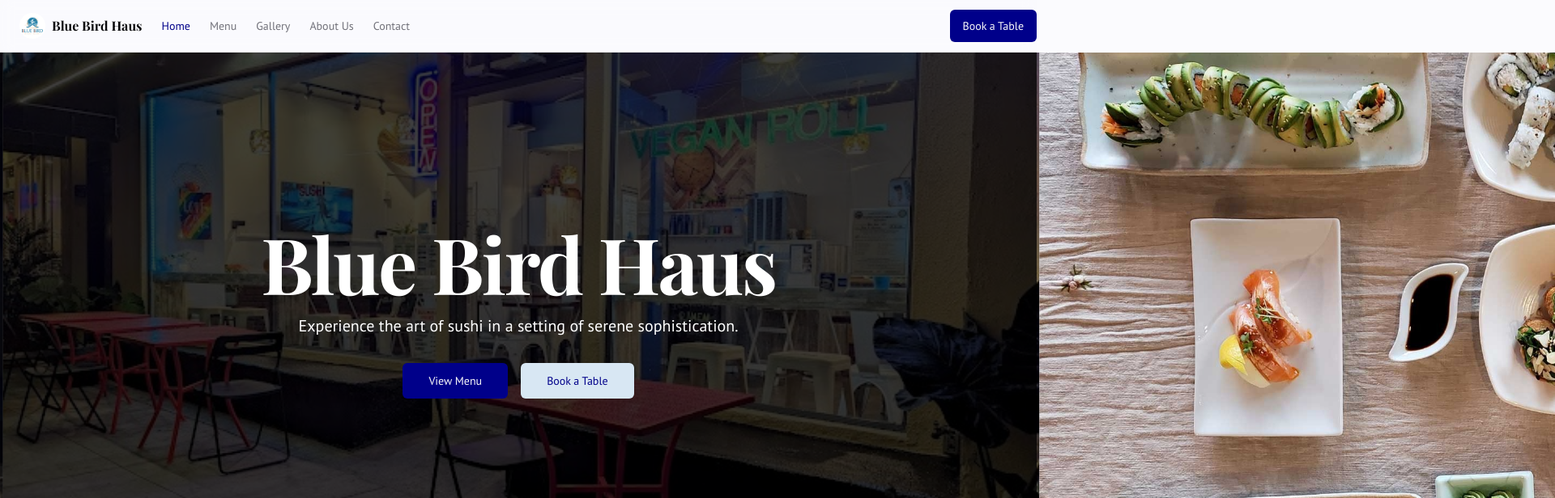
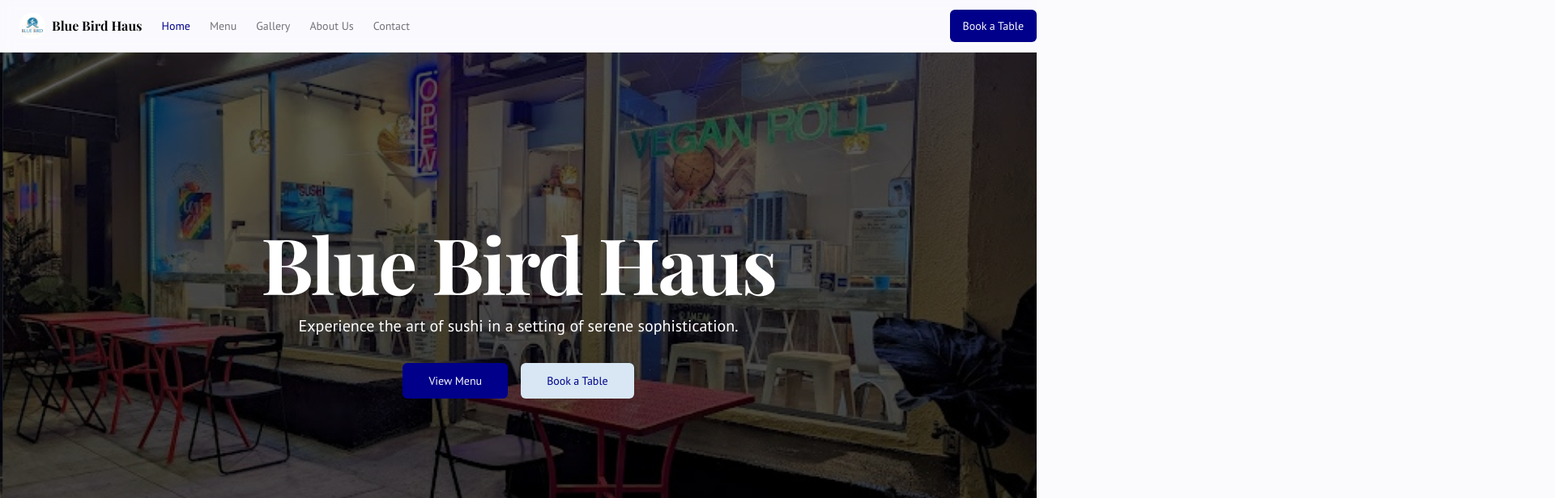
Before and after one commit to SawSimonLinn/bluebirdhaussushi, a Next.js app: page / in a window 1280 px wide. Shown: the top 616 px of the page at 81% size, 1920 px wide, since content can reach past the window. Built offline with nearby package versions, Linux system fonts and the light colour scheme; a web font is replaced by a local one.

Commit message:
fixing horizontal scroll error

```diff
--- a/src/app/globals.css
+++ b/src/app/globals.css
@@ -4,6 +4,7 @@
 
 body {
   font-family: "PT Sans", sans-serif;
+
   max-width: 100vw;
   overflow-x: hidden;
 }
--- a/src/app/page.tsx
+++ b/src/app/page.tsx
@@ -13,29 +13,6 @@
   CarouselItem,
 } from "@/components/ui/carousel";
 import Autoplay from "embla-carousel-autoplay";
-
-// const heroImages = [
-//   {
-//     src: "/images/hero1.jpg",
-//     alt: "Hero background image of a modern sushi restaurant interior",
-//     data_ai_hint: "restaurant interior",
-//   },
-//   {
-//     src: "/images/hero2.jpg",
-//     alt: "A close-up of a beautifully presented sushi platter",
-//     data_ai_hint: "sushi platter",
-//   },
-//   {
-//     src: "/images/hero3.jpg",
-//     alt: "Guests dining in a sophisticated and ambient restaurant",
-//     data_ai_hint: "fine dining",
-//   },
-//   {
-//     src: "/images/hero4.jpg",
-//     alt: "A chef carefully preparing a sushi roll",
-//     data_ai_hint: "sushi chef",
-//   },
-// ];
 
 const heroImages = [
   {
@@ -63,42 +40,14 @@
   return (
     <div className="flex flex-col min-h-screen">
       <main className="flex-1">
-        <section className="relative h-[60vh] md:h-[80vh] flex items-center justify-center text-center text-white">
-          {/* <Carousel
-            className="absolute inset-0 w-full h-full"
-            plugins={[
-              Autoplay({
-                delay: 5000,
-                stopOnInteraction: false,
-                stopOnMouseEnter: true,
-              }),
-            ]}
-            opts={{ loop: true }}
-          >
-            <CarouselContent className="w-full h-full">
-              {heroImages.map((image, index) => (
-                <CarouselItem key={index} className="relative w-full h-full">
-                  <Image
-                    src={image.src}
-                    alt={image.alt}
-                    fill
-                    style={{ objectFit: "cover" }}
-                    className="z-0"
-                    data-ai-hint={image.data_ai_hint}
-                    priority={index === 0}
-                  />
-                </CarouselItem>
-              ))}
-            </CarouselContent>
-          </Carousel> */}
-
-          <div className="absolute inset-0 bg-black/50 z-10" />
+        <section className="relative h-[60vh] md:h-[80vh] flex items-center justify-center text-center text-white overflow-hidden">
+          {/* 🔁 Background Carousel */}
           <div className="embla absolute inset-0 z-0" ref={emblaRef}>
             <div className="embla__container flex h-full">
               {heroImages.map((image, index) => (
                 <div
                   key={index}
-                  className="embla__slide relative min-w-full h-full aspect-square"
+                  className="embla__slide relative min-w-full h-full"
                 >
                   <Image
                     src={image.src}
@@ -113,7 +62,10 @@
             </div>
           </div>
 
-          <div className="absolute inset-0 bg-black/50 z-10" />
+          {/* 🔲 Overlay */}
+          <div className="absolute inset-0 bg-black/65 z-10" />
+
+          {/* 💬 Content */}
           <div className="z-20 relative px-4">
             <h1 className="font-headline text-5xl md:text-7xl lg:text-8xl font-bold tracking-tight">
               Blue Bird Haus
```
